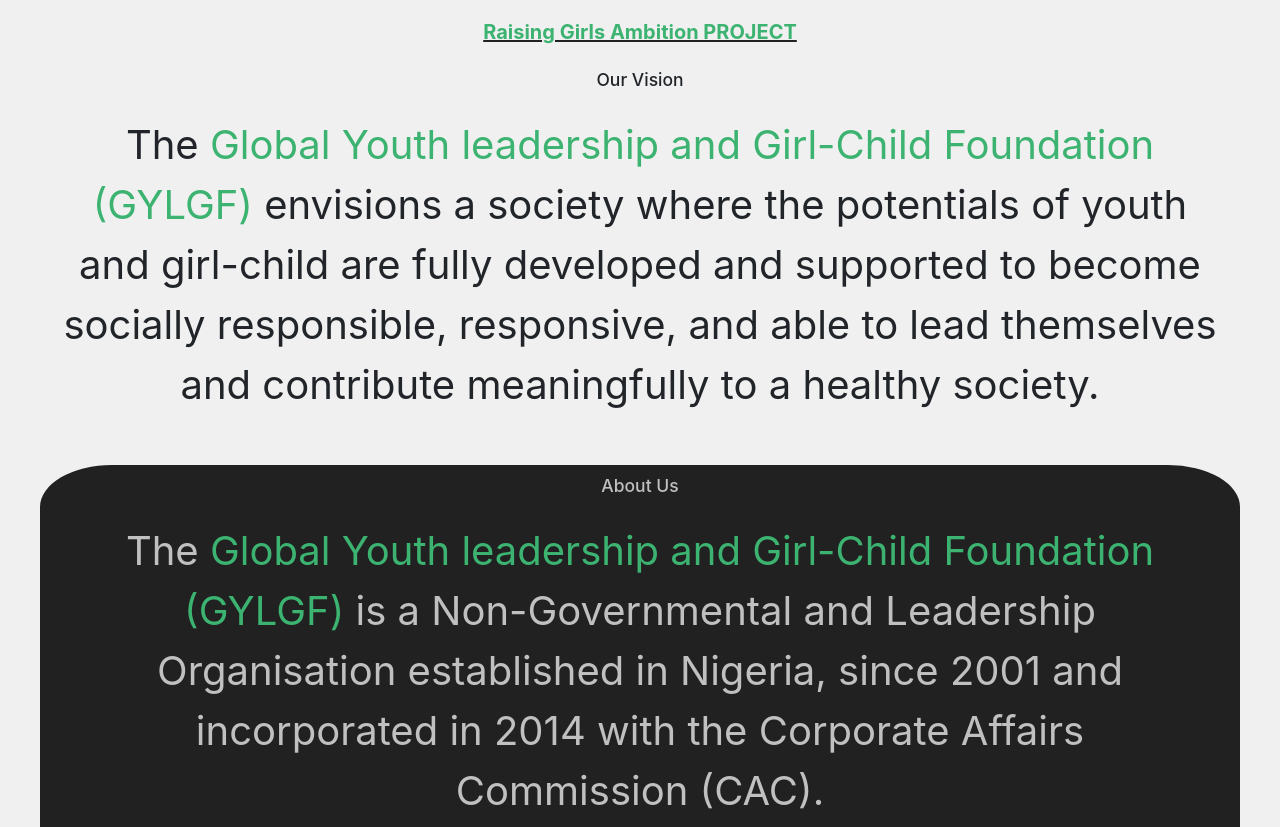
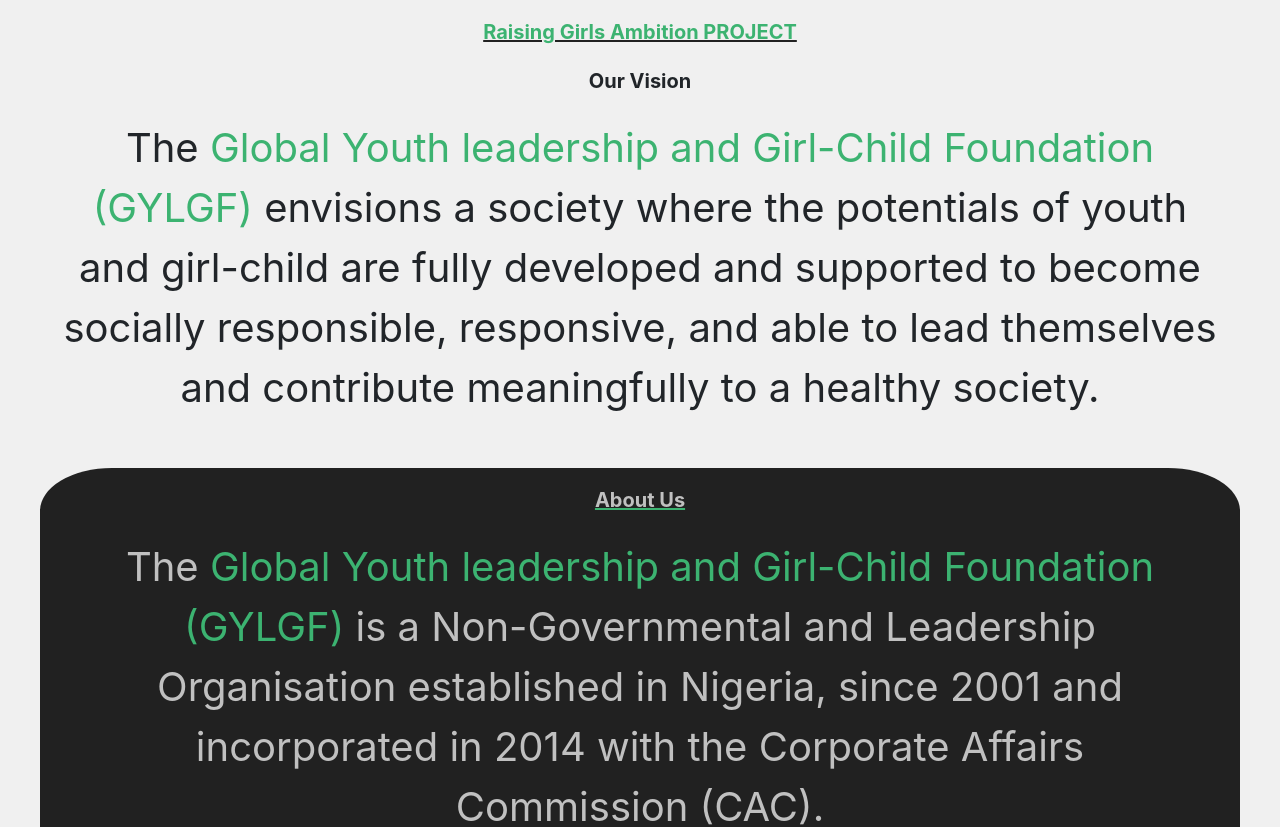
Before and after one commit to nullthefirst/raga-project, a React (Create React App) app: page / in a window 1280 px wide. Shown: the top 827 px of the page. Built offline with nearby package versions, Linux system fonts and the light colour scheme.

Commit message:
implementing design

```diff
--- a/src/components/views/about.js
+++ b/src/components/views/about.js
@@ -10,11 +10,19 @@
   backgroundColor: '#212121'
 }
 
+const titleDark = {
+  fontSize: '2em',
+  fontWeight: 'bold',
+  paddingTop: '0.5em',
+  textDecoration: 'underline',
+  textDecorationColor: '#3cb371'
+}
+
 export default class About extends Component {
   render() {
     return(
       <div style={blackBox}>
-        <h3>About Us</h3>
+        <h3 style={titleDark}>About Us</h3>
         <p>The <a href="https://www.gylgfoundation.org/" alt="Global Youth leadership and Girl-Child Foundation (GYLGF)">Global Youth leadership and Girl-Child Foundation (GYLGF)</a> is a Non-Governmental and Leadership Organisation established in Nigeria, since 2001 and incorporated in 2014 with the Corporate Affairs Commission (CAC).</p>
         <br />
         <p>The foundation is concerned with providing result-based and enduring solutions to the challenges faced by women, youths and the girl-child especially in Oyo State, Nigeria and in any part of the World.</p>
--- a/src/components/views/vision.js
+++ b/src/components/views/vision.js
@@ -1,12 +1,17 @@
 import React, { Component } from 'react';
 
 import '../Main.css';
+
+const titleMinor = {
+  fontSize: '2em',
+  fontWeight: 'bold'
+}
 
 export default class Vision extends Component {
   render() {
     return(
       <div>
-        <h3>Our Vision</h3>
+        <h3 style={titleMinor}>Our Vision</h3>
         <p>The <a href="https://www.gylgfoundation.org/" alt="Global Youth leadership and Girl-Child Foundation (GYLGF)">Global Youth leadership and Girl-Child Foundation (GYLGF)</a> envisions a society where the potentials of youth and girl-child are fully developed and supported to become socially responsible, responsive, and able to lead themselves and contribute meaningfully to a healthy society.</p>
       </div>
     );
```
